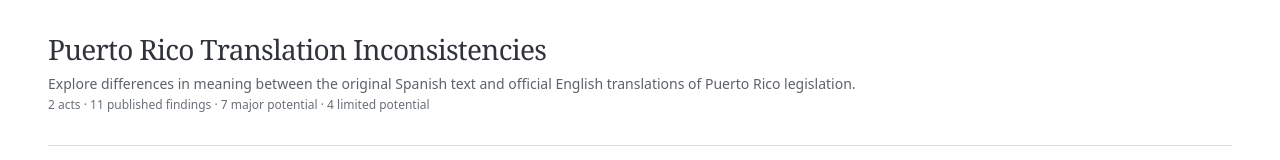
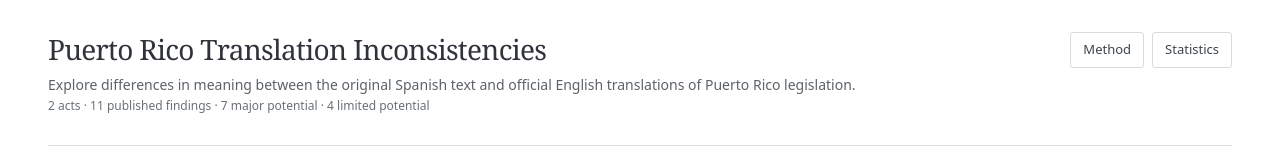
Before and after one commit to ae-oss/puerto-rico-translation-inconsistencies, a Next.js app: page / in a window 1280 px wide. Shown: the top 160 px of the page. Built offline with nearby package versions, Linux system fonts and the light colour scheme.

Commit message:
Use a single homepage title with navigation

```diff
--- a/src/app/page.tsx
+++ b/src/app/page.tsx
@@ -1,11 +1,15 @@
 import { laws, findings } from "@/lib/data";
 import { LawList } from "@/components/law-list";
+import { SiteNav } from "@/components/site-header";
 
 export default function Home() {
   const published = findings.filter((finding) => finding.published);
   return (
     <div className="mx-auto max-w-[1460px] px-5 pb-14 pt-8 sm:px-8 lg:px-12">
-      <h1 className="font-serif text-[26px] leading-[1.25] tracking-[-.025em] text-[#30343a] sm:text-[28px]">Puerto Rico Translation Inconsistencies</h1>
+      <div className="flex flex-wrap items-start justify-between gap-4">
+        <h1 className="font-serif text-[26px] leading-[1.25] tracking-[-.025em] text-[#30343a] sm:text-[28px]">Puerto Rico Translation Inconsistencies</h1>
+        <SiteNav home />
+      </div>
       <p className="mt-2 text-[14px] leading-[1.3] text-[#5c6268]">Explore differences in meaning between the original Spanish text and official English translations of Puerto Rico legislation.</p>
       <p className="mt-1 text-[12px] leading-[1.3] text-[#697078]">{laws.length} acts · {published.length} published findings · {published.filter((f) => f.impact === "major").length} major potential · {published.filter((f) => f.impact === "limited").length} limited potential</p>
       <LawList laws={laws} findings={published} />
```
